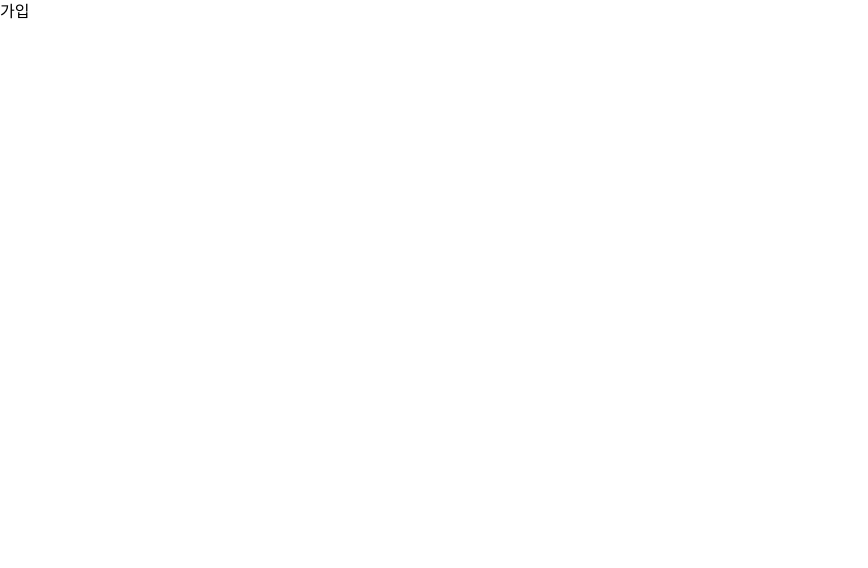
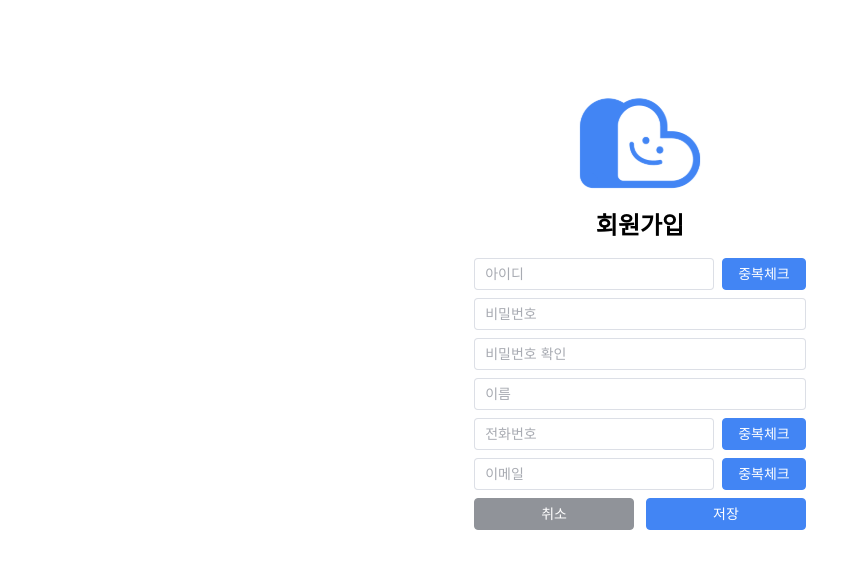
Before and after one commit to leeshan123/shconveniencestore, a Vue app in the folder frontend/: page /signup in a window 1280 px wide. Shown: the top 568 px of the page, without its empty margins (0-868 px from the left). Built offline with nearby package versions, Linux system fonts and the light colour scheme; the HTML template or start-up script is replaced by a standard one; a web font is replaced by a local one.

Commit message:
회원가입 페이지 생성 및 css작성

```diff
--- a/frontend/src/views/user/Signup.vue
+++ b/frontend/src/views/user/Signup.vue
@@ -1,7 +1,65 @@
 <template>
-  <div>가입</div>
+  <div class="flex justify-center py-20">
+    <div class="flex flex-col items-center">
+      <div class="mb-4 flex flex-col items-center">
+        <img width="130px" src="@/assets/icon/logo.svg" alt="승환편의점로고" />
+        <span class="font-bold text-2xl">회원가입</span>
+      </div>
+      <div class="flex flex-col items-center gap-2">
+        <div>
+          <el-input
+            v-model="input"
+            style="width: 240px"
+            placeholder="아이디"
+            class="mr-2"
+          />
+          <el-button color="#4285F4" type="primary">중복체크</el-button>
+      </div>
+          <el-input
+            v-model="input"
+            style="width: 100%"
+            placeholder="비밀번호"
+          />
+          <el-input
+            v-model="input"
+            style="width: 100%"
+            placeholder="비밀번호 확인"
+          />
+          <el-input
+            v-model="input"
+            style="width: 100%"
+            placeholder="이름"
+          />
+          <div>
+          <el-input
+            v-model="input"
+            style="width: 240px"
+            placeholder="전화번호"
+            class="mr-2"
+          />
+          <el-button color="#4285F4" type="primary">중복체크</el-button>
+      </div>
+      <div>
+          <el-input
+            v-model="input"
+            style="width: 240px"
+            placeholder="이메일"
+            class="mr-2"
+          />
+          <el-button color="#4285F4" type="primary">중복체크</el-button>
+      </div>
+        <div class="flex w-full">
+          <el-button color="" type="info" plane class="w-full">취소</el-button>
+          <el-button color="#4285F4" type="primary" class="w-full">저장</el-button>
+        </div>
+      </div>
+    </div>
+  </div>
 </template>
 
-<script setup lang="ts"></script>
+<script setup lang="ts">
+import { ref } from 'vue';
+const input = ref('');
+</script>
 
 <style scoped></style>
```
